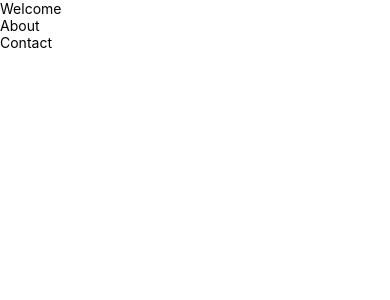
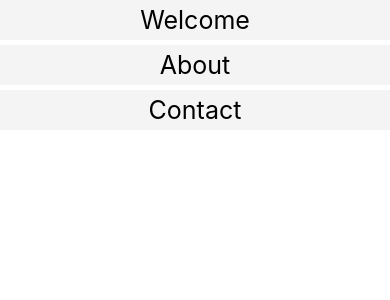
Before and after one commit to shivprogrammer/BusinessApp, a React Native app: screen / in a window 390 px wide. Shown: the top 300 px of the page. Built offline with nearby package versions, Linux system fonts and the light colour scheme.

Commit message:
getting some styles up [iOS WORKING]

```diff
--- a/app/components/About/About.js
+++ b/app/components/About/About.js
@@ -6,20 +6,14 @@ import {
   View
 } from 'react-native';
 
-const instructions = Platform.select({
-  ios: 'Press Cmd+R to reload,\n' +
-    'Cmd+D or shake for dev menu',
-  android: 'Double tap R on your keyboard to reload,\n' +
-    'Shake or press menu button for dev menu',
-});
+const styles = require('../../style');
+
 
 export default class Home extends Component {
   render() {
     return (
       <View>
-        <Text>
-          About
-        </Text>
+        <Text style={styles.heading}>About</Text>
       </View>
     );
   }
--- a/app/components/Contact/Contact.js
+++ b/app/components/Contact/Contact.js
@@ -6,20 +6,14 @@ import {
   View
 } from 'react-native';
 
-const instructions = Platform.select({
-  ios: 'Press Cmd+R to reload,\n' +
-    'Cmd+D or shake for dev menu',
-  android: 'Double tap R on your keyboard to reload,\n' +
-    'Shake or press menu button for dev menu',
-});
+const styles = require('../../style');
+
 
 export default class Home extends Component {
   render() {
     return (
       <View>
-        <Text>
-          Contact
-        </Text>
+        <Text style={styles.heading}>Contact</Text>
       </View>
     );
   }
--- a/app/components/Home/Home.js
+++ b/app/components/Home/Home.js
@@ -6,20 +6,13 @@ import {
   View
 } from 'react-native';
 
-const instructions = Platform.select({
-  ios: 'Press Cmd+R to reload,\n' +
-    'Cmd+D or shake for dev menu',
-  android: 'Double tap R on your keyboard to reload,\n' +
-    'Shake or press menu button for dev menu',
-});
+var styles = require('../../style');
 
 export default class Home extends Component {
   render() {
     return (
       <View>
-        <Text>
-          Welcome
-        </Text>
+        <Text style={styles.heading}>Welcome</Text>
       </View>
     );
   }
--- /dev/null
+++ b/app/style.js
@@ -0,0 +1,14 @@
+'use strict';
+
+var React = require('react-native');
+var { StyleSheet } = React;
+
+module.exports = StyleSheet.create({
+  heading: {
+    fontSize: 25,
+    textAlign: 'center',
+    backgroundColor: '#f4f4f4',
+    padding: 5,
+    marginBottom: 5
+  }
+});
```
